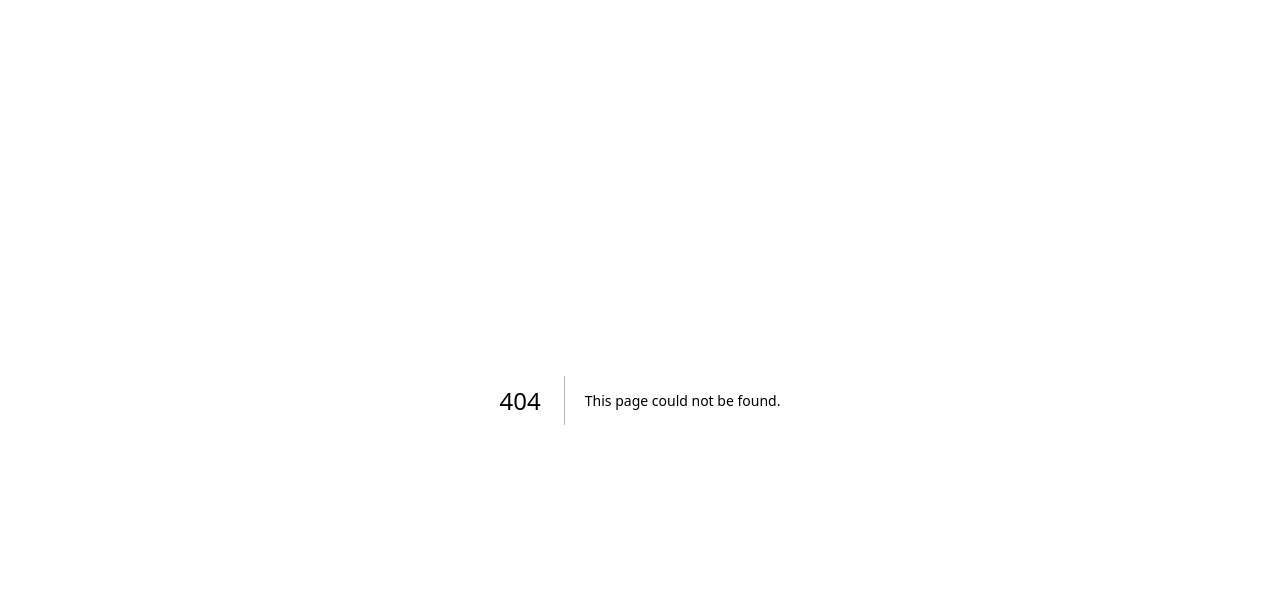
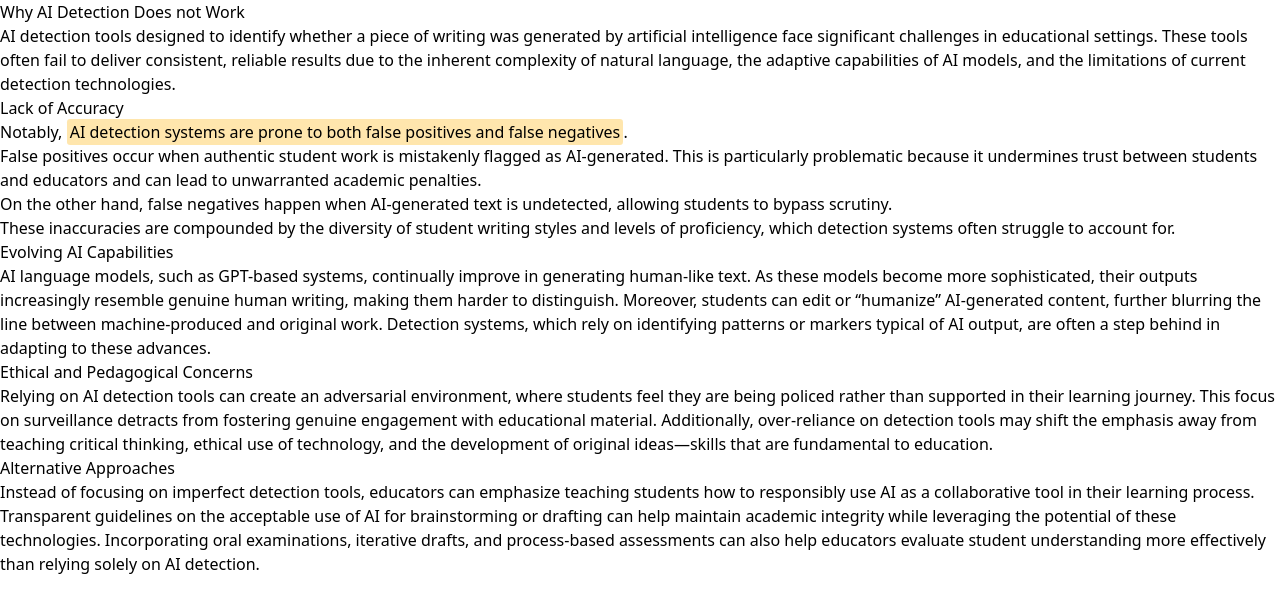
Before and after one commit to Sebstep/pathfinder-sage, a Next.js app: page /students/ai_detection in a window 1280 px wide. Before the commit this address had no page. Shown: the top 612 px of the page. Built offline with nearby package versions, Linux system fonts and the light colour scheme.

Commit message:
refactored content on ai detection

```diff
--- /dev/null
+++ b/pages/students/ai_detection.mdx
@@ -0,0 +1,24 @@
+# Why AI Detection Does not Work
+
+AI detection tools designed to identify whether a piece of writing was generated by artificial intelligence face significant challenges in educational settings. These tools often fail to deliver consistent, reliable results due to the inherent complexity of natural language, the adaptive capabilities of AI models, and the limitations of current detection technologies.
+
+### Lack of Accuracy
+
+Notably, <mark>AI detection systems are prone to both false positives and false negatives</mark>.
+
+- False positives occur when authentic student work is mistakenly flagged as AI-generated. This is particularly problematic because it undermines trust between students and educators and can lead to unwarranted academic penalties.
+- On the other hand, false negatives happen when AI-generated text is undetected, allowing students to bypass scrutiny.
+
+These inaccuracies are compounded by the diversity of student writing styles and levels of proficiency, which detection systems often struggle to account for.
+
+### Evolving AI Capabilities
+
+AI language models, such as GPT-based systems, continually improve in generating human-like text. As these models become more sophisticated, their outputs increasingly resemble genuine human writing, making them harder to distinguish. Moreover, students can edit or “humanize” AI-generated content, further blurring the line between machine-produced and original work. Detection systems, which rely on identifying patterns or markers typical of AI output, are often a step behind in adapting to these advances.
+
+### Ethical and Pedagogical Concerns
+
+Relying on AI detection tools can create an adversarial environment, where students feel they are being policed rather than supported in their learning journey. This focus on surveillance detracts from fostering genuine engagement with educational material. Additionally, over-reliance on detection tools may shift the emphasis away from teaching critical thinking, ethical use of technology, and the development of original ideas—skills that are fundamental to education.
+
+### Alternative Approaches
+
+Instead of focusing on imperfect detection tools, educators can emphasize teaching students how to responsibly use AI as a collaborative tool in their learning process. Transparent guidelines on the acceptable use of AI for brainstorming or drafting can help maintain academic integrity while leveraging the potential of these technologies. Incorporating oral examinations, iterative drafts, and process-based assessments can also help educators evaluate student understanding more effectively than relying solely on AI detection.
```
